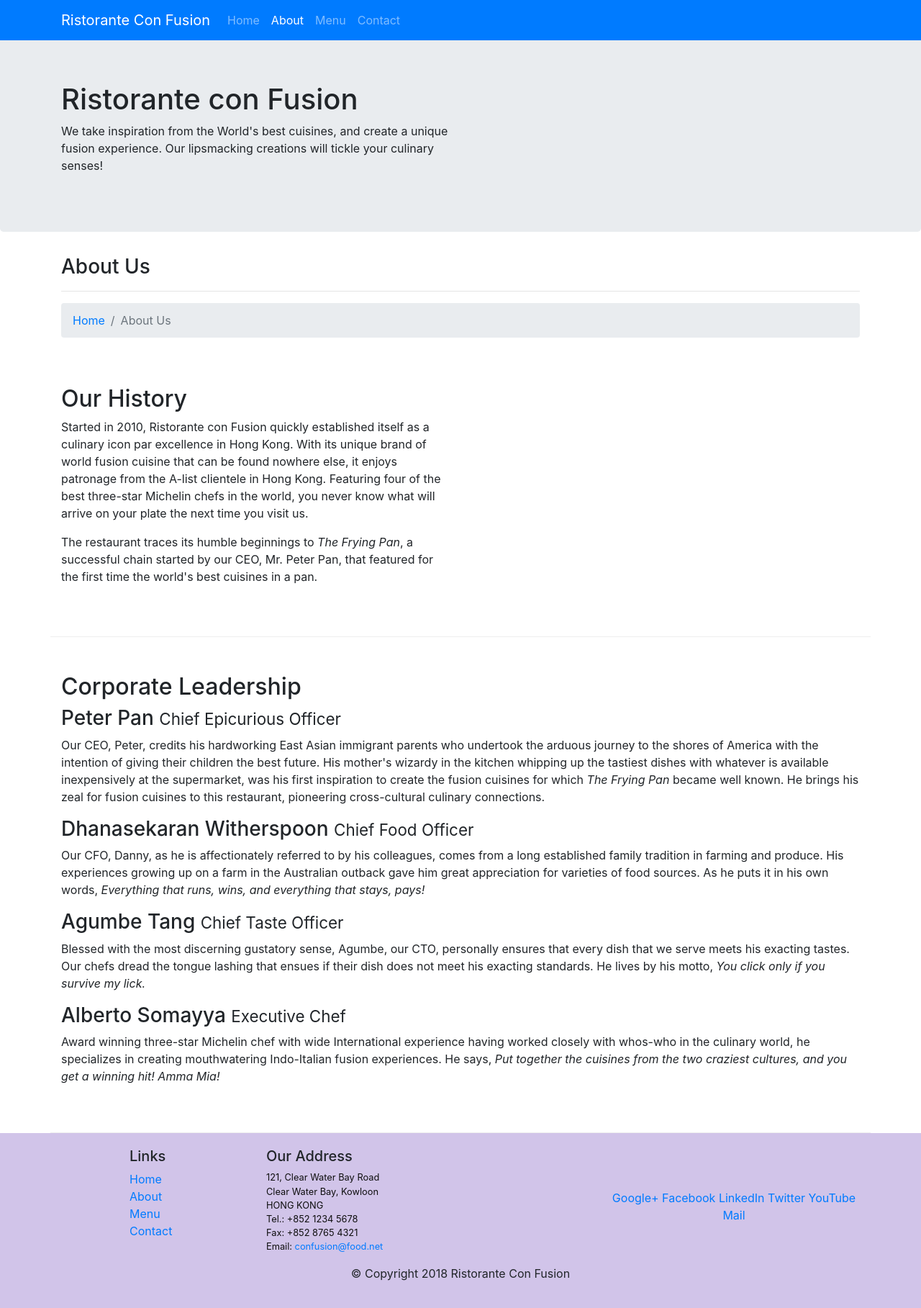
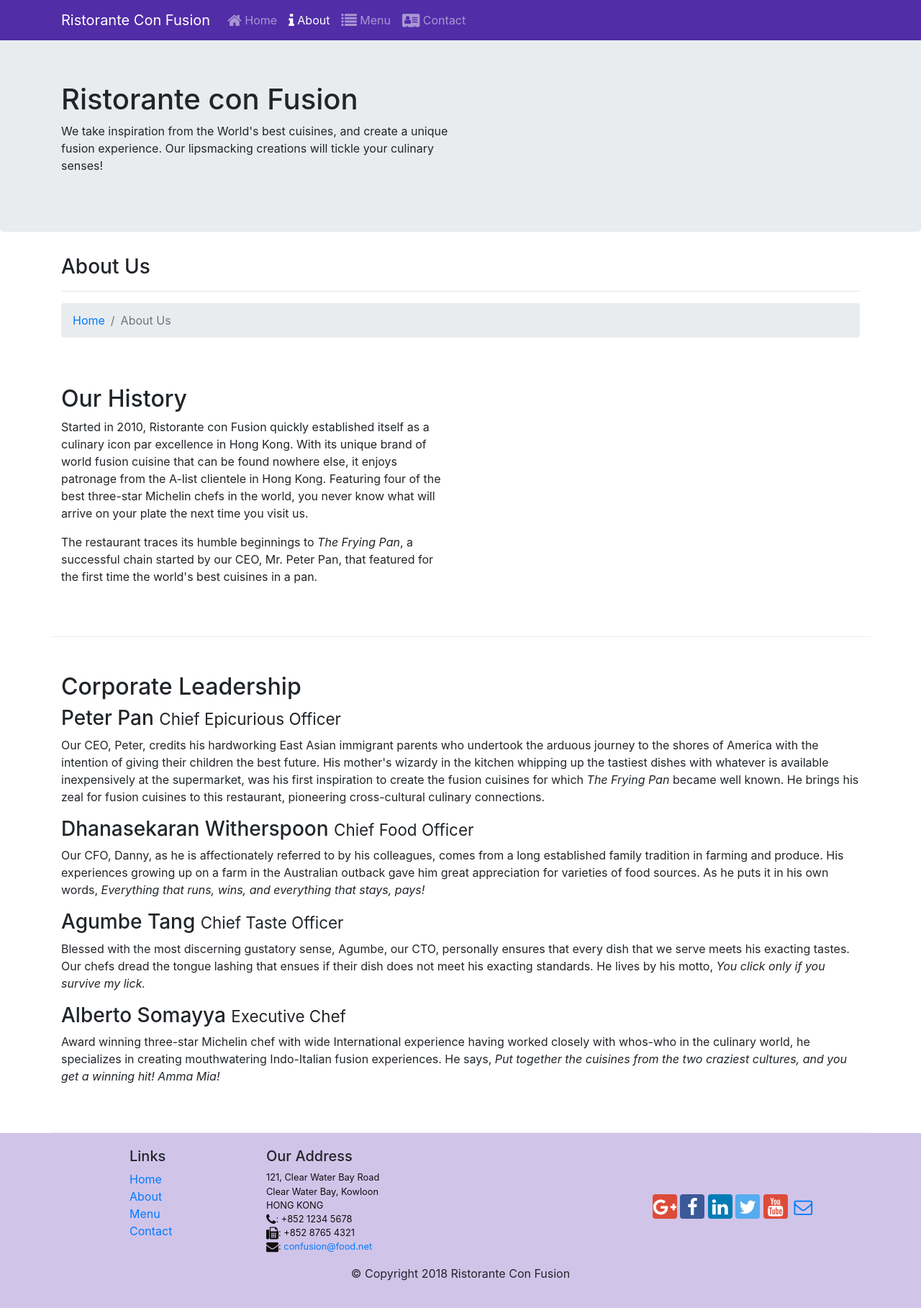
Before and after one commit to pragyajeet-c/RestaurantWebUI, a website: page aboutus.html in a window 1280 px wide. Shown: the whole page at 72% size. Drawn offline with nearby package versions, Linux system fonts and the light colour scheme.

Commit message:
Icon Fonts

```diff
--- a/aboutus.html
+++ b/aboutus.html
@@ -9,6 +9,8 @@
 
     <!-- Bootstrap CSS -->
     <link href="css/styles.css" rel="stylesheet">
+    <link rel="stylesheet" href="node_modules/font-awesome/css/font-awesome.min.css">
+    <link rel="stylesheet" href="node_modules/bootstrap-social/bootstrap-social.css">
     <link rel="stylesheet" href="node_modules/bootstrap/dist/css/bootstrap.min.css">
 
     <title>Ristorante Con Fusion: About Us</title>
@@ -16,7 +18,7 @@
 
 <body>
 
-    <nav class="navbar navbar-dark navbar-expand-sm bg-primary fixed-top">
+    <nav class="navbar navbar-dark navbar-expand-sm fixed-top">
         <div class="container">
             <button class="navbar-toggler" type="button" data-toggle="collapse" data-target="#Navbar">
                 <span class="navbar-toggler-icon"></span>
@@ -24,10 +26,10 @@
            <a class="navbar-brand" href="./index.html">Ristorante Con Fusion</a>
                 <div class="collapse navbar-collapse" id="Navbar">
                     <ul class="navbar-nav mr-auto">
-                        <li class="nav-item"><a class="nav-link" href="./index.html">Home</a></li>
-                        <li class="nav-item active"><a class="nav-link" href="#">About</a></li>
-                        <li class="nav-item"><a class="nav-link" href="#">Menu</a></li>
-                        <li class="nav-item"><a class="nav-link" href="#">Contact</a></li>
+                        <li class="nav-item"><a class="nav-link" href="./index.html"><span class="fa fa-home fa-lg"></span> Home</a></li>
+                        <li class="nav-item active"><a class="nav-link" href="#"><span class="fa fa-info fa-lg"></span> About</a></li>
+                        <li class="nav-item"><a class="nav-link" href="#"><span class="fa fa-list fa-lg"></span> Menu</a></li>
+                        <li class="nav-item"><a class="nav-link" href="#"><span class="fa fa-address-card fa-lg"></span> Contact</a></li>
                     </ul>
                 </div>
         </div>
@@ -104,20 +106,21 @@
 		              121, Clear Water Bay Road<br>
 		              Clear Water Bay, Kowloon<br>
 		              HONG KONG<br>
-		              Tel.: +852 1234 5678<br>
-		              Fax: +852 8765 4321<br>
-		              Email: <a href="mailto:confusion@food.net">confusion@food.net</a>
+		              <i class="fa fa-phone fa-lg"></i>: +852 1234 5678<br>
+		              <i class="fa fa-fax fa-lg"></i>: +852 8765 4321<br>
+		              <i class="fa fa-envelope fa-lg"></i>: <a href="mailto:confusion@food.net">confusion@food.net</a>
 		           </address>
                 </div>
                 <div class="col-12 col-sm-4 align-self-center">
                     <div class="text-center">
-                        <a href="http://google.com/+">Google+</a>
-                        <a href="http://www.facebook.com/profile.php?id=">Facebook</a>
-                        <a href="http://www.linkedin.com/in/">LinkedIn</a>
-                        <a href="http://twitter.com/">Twitter</a>
-                        <a href="http://youtube.com/">YouTube</a>
-                        <a href="mailto:">Mail</a>
+                        <a class="btn btn-social-icon btn-google" href="http://google.com/+"><i class="fa fa-google-plus"></i></a>
+                        <a class="btn btn-social-icon btn-facebook" href="http://www.facebook.com/profile.php?id="><i class="fa fa-facebook"></i></a>
+                        <a class="btn btn-social-icon btn-linkedin" href="http://www.linkedin.com/in/"><i class="fa fa-linkedin"></i></a>
+                        <a class="btn btn-social-icon btn-twitter" href="http://twitter.com/"><i class="fa fa-twitter"></i></a>
+                        <a class="btn btn-social-icon btn-google" href="http://youtube.com/"><i class="fa fa-youtube"></i></a>
+                        <a class="btn btn-social-icon" href="mailto:"><i class="fa fa-envelope-o"></i></a>
                     </div>
+
                 </div>
            </div>
            <div class="row justify-content-center">
--- a/package.json
+++ b/package.json
@@ -15,6 +15,8 @@
   },
   "dependencies": {
     "bootstrap": "^4.0.0",
+    "bootstrap-social": "^5.1.1",
+    "font-awesome": "^4.7.0",
     "jquery": "^3.3.1",
     "popper.js": "^1.12.9"
   }
```
Also changed, not shown: index.html (+17 -14 lines), 1 other file.
